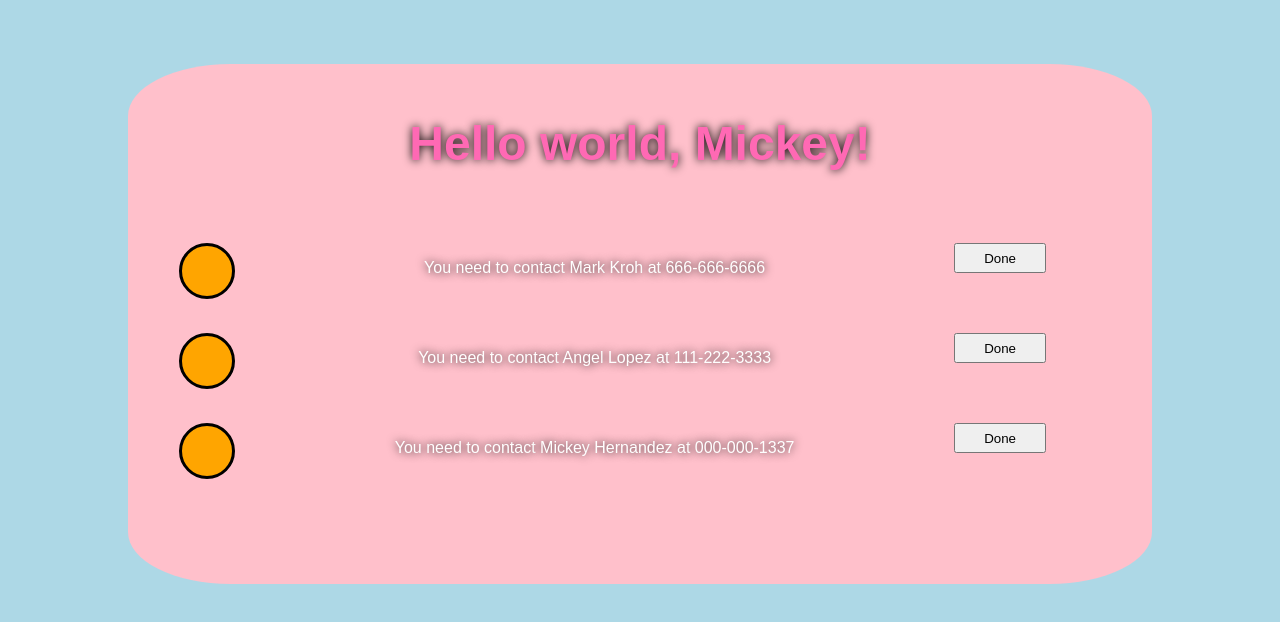
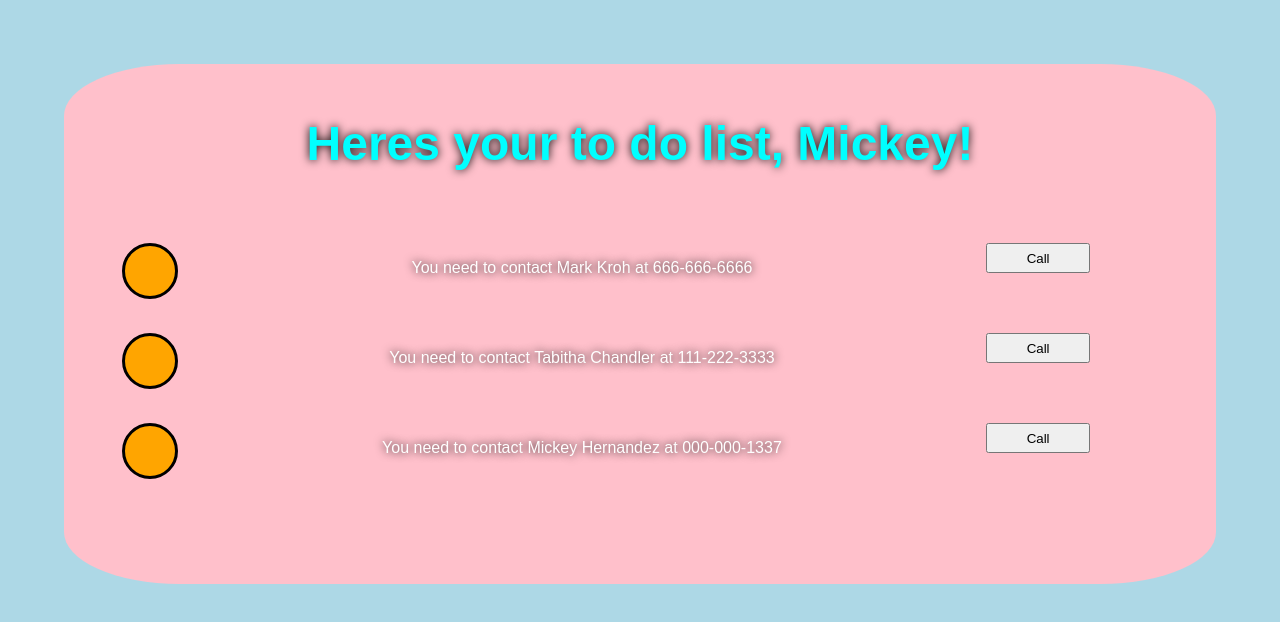
Before and after one commit to MickeyH98/ReactChallenges, a React (Create React App) app in the folder week10challenge/: page / in a window 1280 px wide. Shown: the top 622 px of the page. Built offline with nearby package versions, Linux system fonts and the light colour scheme.

Commit message:
added some fun styles ;)

```diff
--- a/week10challenge/src/App.css
+++ b/week10challenge/src/App.css
@@ -8,15 +8,15 @@ body {
   text-shadow: 0px 0px 10px black;
   background-color: pink;
   border-radius: 10%;
-  width: 80%;
+  width: 90%;
   height: 500px;
-  margin: 5% 10%;
+  margin: 5% 5%;
   padding-top: 20px;
   overflow: hidden;
 }
 
 h1 {
-  color: hotpink;
+  color: cyan;
   font-size: 3em;
 }
 
--- a/week10challenge/src/App.js
+++ b/week10challenge/src/App.js
@@ -16,8 +16,8 @@ class App extends Component {
           status: false
         },
         {
-          fname: "Angel",
-          lname: "Lopez",
+          fname: "Tabitha",
+          lname: "Chandler",
           phone: "111-222-3333",
           status: false
         },
--- a/week10challenge/src/Head.js
+++ b/week10challenge/src/Head.js
@@ -2,7 +2,7 @@ import React from "react";
 
   function Head(props){
     return(
-      <h1>Hello world, {props.name}!</h1>
+      <h1>Heres your to do list, {props.name}!</h1>
     )
   }
 
--- a/week10challenge/src/Persons.js
+++ b/week10challenge/src/Persons.js
@@ -2,12 +2,14 @@ import React from "react";
 
 function Persons(props){
   var color = (props.colorValue) ? "green" : "orange";
+  var message = (props.colorValue) ? "Done" : "Call";
+  var deco = (props.colorValue) ? "line-through" : "none";
   return (
     <div className="Contact">
-      <div className="status" style={{'background-color': color}}>
+      <div className="status" style={{'backgroundColor': color}}>
       </div>
-      <p>You need to contact {props.fname} {props.lname} at {props.phone}</p>
-      <button id="myButton" onClick={props.statusChange} value={props.value}>Done</button>
+      <p style={{'textDecoration': deco}}>You need to contact {props.fname} {props.lname} at {props.phone}</p>
+      <button id="myButton" onClick={props.statusChange} value={props.value}>{message}</button>
     </div>
   )
 }
```
